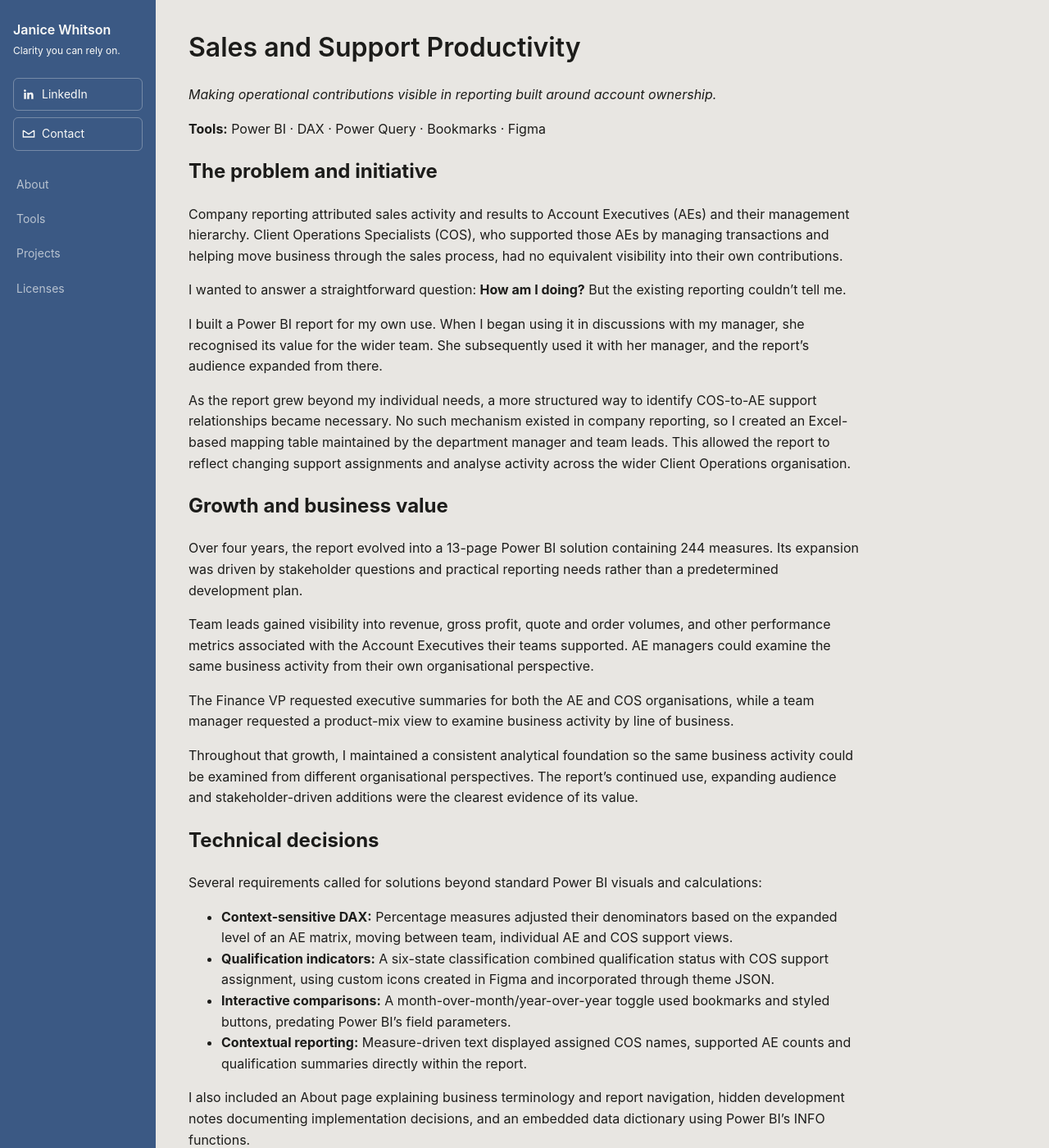
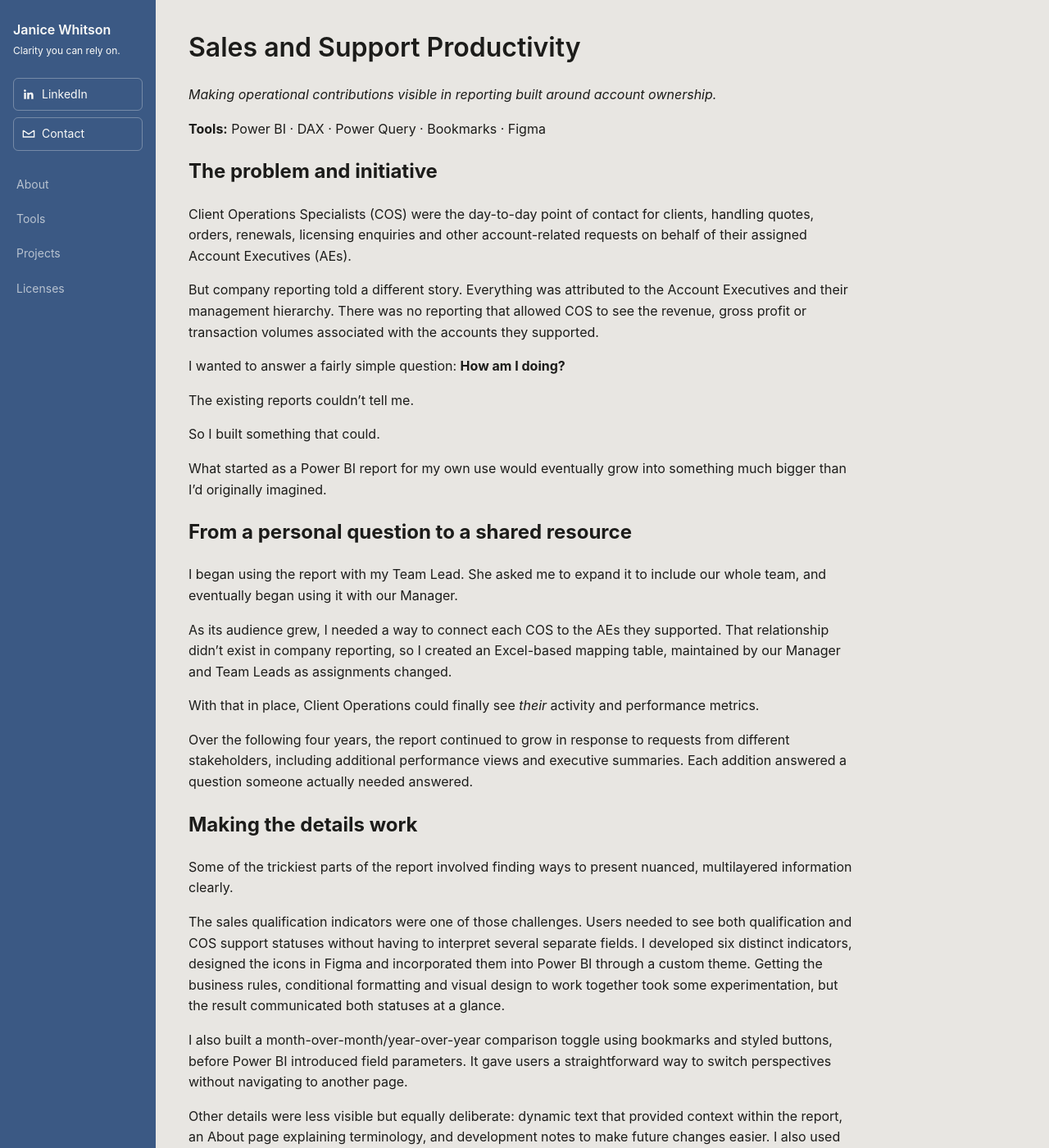
Before and after one commit to janicewhitson/data, a Jekyll site: the page built from projects/sales-support-productivity/index.md, in a window 1280 px wide and 1400 px high. Shown: the whole window at 82% size. Built offline with Jekyll 4.4.1, drawn with Linux system fonts in a browser that asks for light colours; some of the changed text lies outside the part shown.

Commit message:
Save reviewed narrative and technical section for featured case study

```diff
--- a/projects/sales-support-productivity/index.md
+++ b/projects/sales-support-productivity/index.md
@@ -9,36 +9,37 @@ permalink: /projects/sales-support-productivity/
 
 ## The problem and initiative
 
-Company reporting attributed sales activity and results to Account Executives (AEs) and their management hierarchy. Client Operations Specialists (COS), who supported those AEs by managing transactions and helping move business through the sales process, had no equivalent visibility into their own contributions.
+Client Operations Specialists (COS) were the day-to-day point of contact for clients, handling quotes, orders, renewals, licensing enquiries and other account-related requests on behalf of their assigned Account Executives (AEs).
 
-I wanted to answer a straightforward question: **How am I doing?** But the existing reporting couldn't tell me.
+But company reporting told a different story. Everything was attributed to the Account Executives and their management hierarchy. There was no reporting that allowed COS to see the revenue, gross profit or transaction volumes associated with the accounts they supported.
 
-I built a Power BI report for my own use. When I began using it in discussions with my manager, she recognised its value for the wider team. She subsequently used it with her manager, and the report's audience expanded from there.
+I wanted to answer a fairly simple question: **How am I doing?**
 
-As the report grew beyond my individual needs, a more structured way to identify COS-to-AE support relationships became necessary. No such mechanism existed in company reporting, so I created an Excel-based mapping table maintained by the department manager and team leads. This allowed the report to reflect changing support assignments and analyse activity across the wider Client Operations organisation.
+The existing reports couldn't tell me.
 
-## Growth and business value
+So I built something that could.
 
-Over four years, the report evolved into a 13-page Power BI solution containing 244 measures. Its expansion was driven by stakeholder questions and practical reporting needs rather than a predetermined development plan.
+What started as a Power BI report for my own use would eventually grow into something much bigger than I'd originally imagined.
 
-Team leads gained visibility into revenue, gross profit, quote and order volumes, and other performance metrics associated with the Account Executives their teams supported. AE managers could examine the same business activity from their own organisational perspective.
+## From a personal question to a shared resource
 
-The Finance VP requested executive summaries for both the AE and COS organisations, while a team manager requested a product-mix view to examine business activity by line of business.
+I began using the report with my Team Lead. She asked me to expand it to include our whole team, and eventually began using it with our Manager.
 
-Throughout that growth, I maintained a consistent analytical foundation so the same business activity could be examined from different organisational perspectives. The report's continued use, expanding audience and stakeholder-driven additions were the clearest evidence of its value.
+As its audience grew, I needed a way to connect each COS to the AEs they supported. That relationship didn't exist in company reporting, so I created an Excel-based mapping table, maintained by our Manager and Team Leads as assignments changed.
 
-## Technical decisions
+With that in place, Client Operations could finally see *their* activity and performance metrics.
 
-Several requirements called for solutions beyond standard Power BI visuals and calculations:
+Over the following four years, the report continued to grow in response to requests from different stakeholders, including additional performance views and executive summaries. Each addition answered a question someone actually needed answered.
 
-- **Context-sensitive DAX:** Percentage measures adjusted their denominators based on the expanded level of an AE matrix, moving between team, individual AE and COS support views.
-- **Qualification indicators:** A six-state classification combined qualification status with COS support assignment, using custom icons created in Figma and incorporated through theme JSON.
-- **Interactive comparisons:** A month-over-month/year-over-year toggle used bookmarks and styled buttons, predating Power BI's field parameters.
-- **Contextual reporting:** Measure-driven text displayed assigned COS names, supported AE counts and qualification summaries directly within the report.
+## Making the details work
 
-I also included an About page explaining business terminology and report navigation, hidden development notes documenting implementation decisions, and an embedded data dictionary using Power BI's INFO functions.
+Some of the trickiest parts of the report involved finding ways to present nuanced, multilayered information clearly.
 
-These decisions helped keep a growing report understandable and maintainable for people who hadn't built it.
+The sales qualification indicators were one of those challenges. Users needed to see both qualification and COS support statuses without having to interpret several separate fields. I developed six distinct indicators, designed the icons in Figma and incorporated them into Power BI through a custom theme. Getting the business rules, conditional formatting and visual design to work together took some experimentation, but the result communicated both statuses at a glance.
+
+I also built a month-over-month/year-over-year comparison toggle using bookmarks and styled buttons, before Power BI introduced field parameters. It gave users a straightforward way to switch perspectives without navigating to another page.
+
+Other details were less visible but equally deliberate: dynamic text that provided context within the report, an About page explaining terminology, and development notes to make future changes easier. I also used Power BI's INFO functions to build an embedded data dictionary, making table and column metadata available directly within the report.
 
 ## Rebuilding the report for this portfolio
 
```
